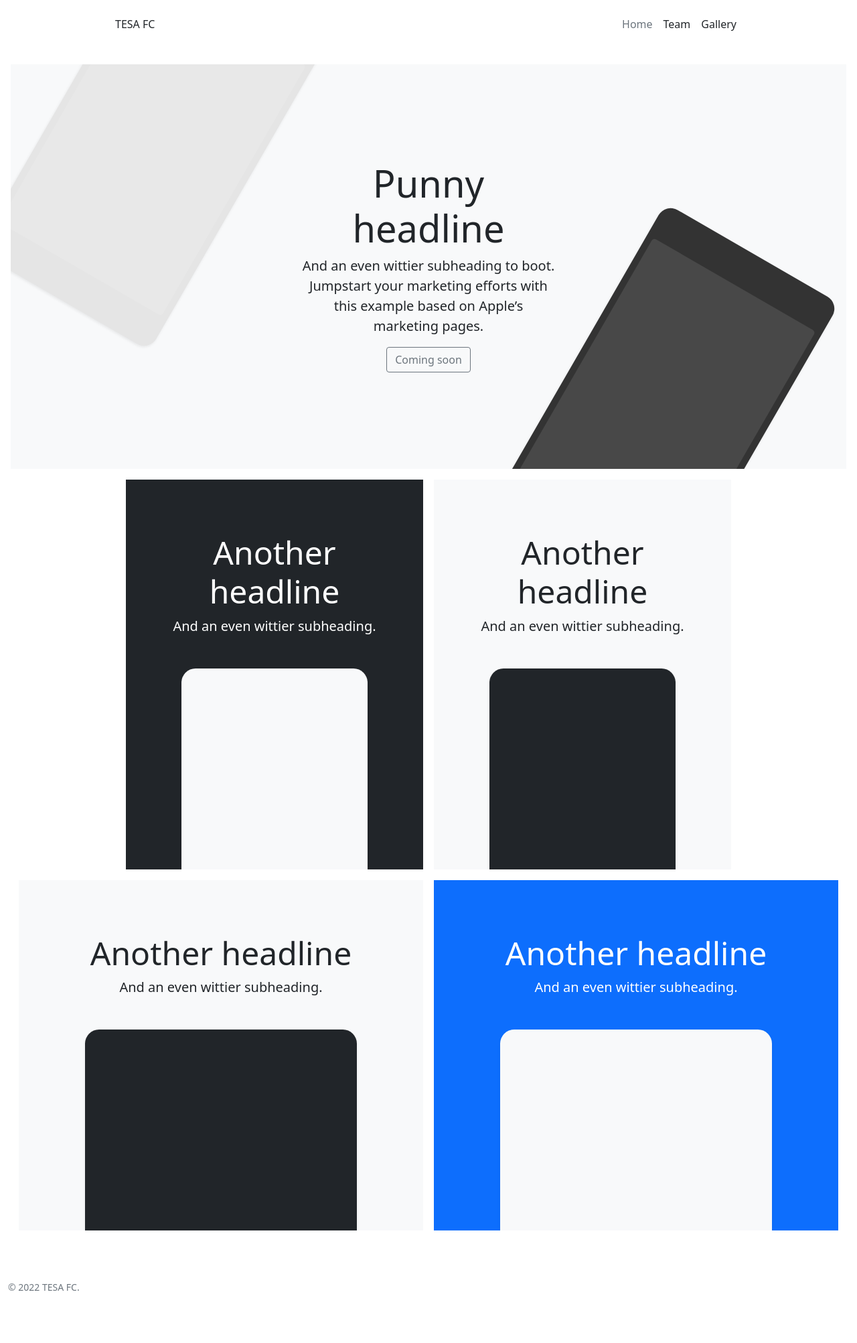
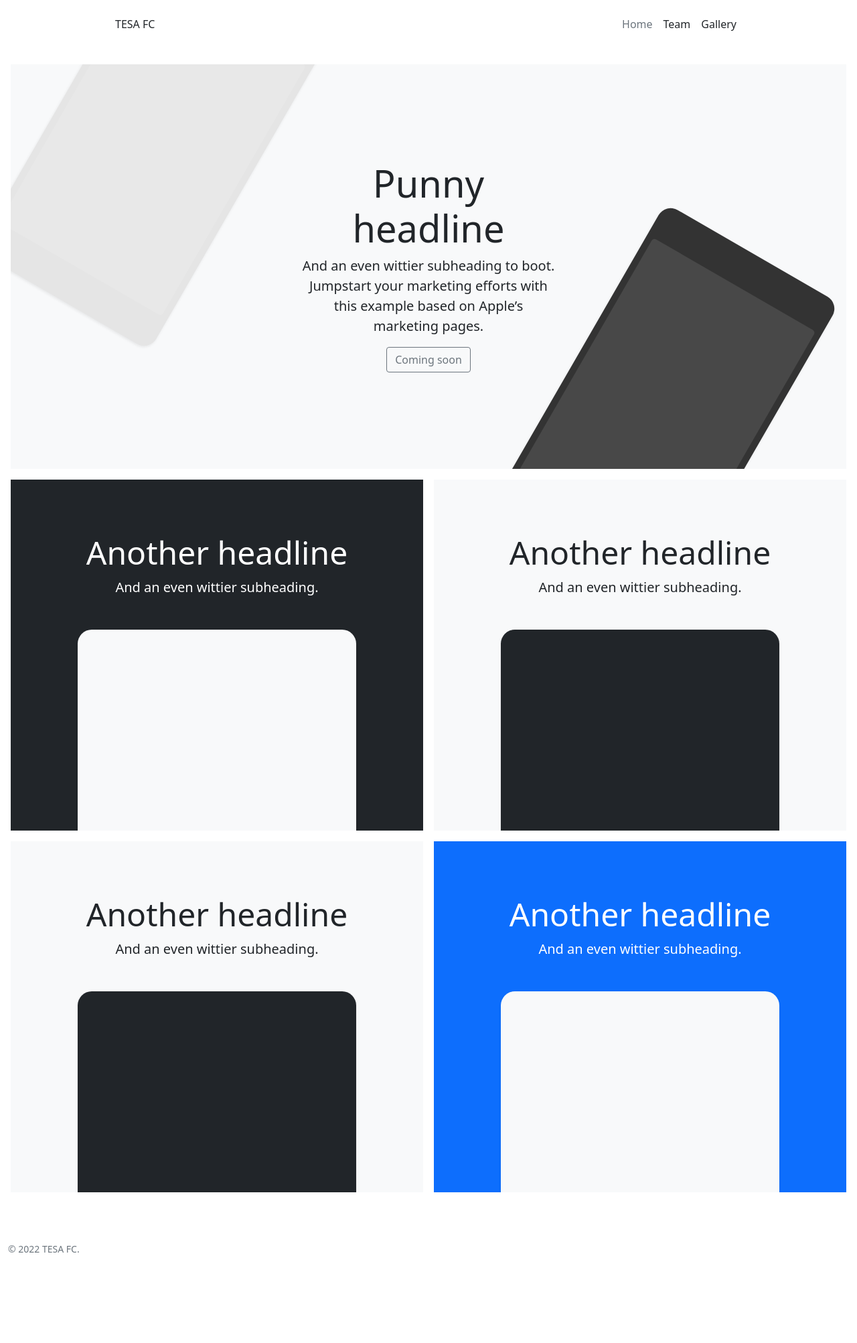
Before and after one commit to tesafc/www2, a Jekyll site: the page built from index.html, in a window 1280 px wide. Shown: the whole page at 67% size. Built offline with Jekyll 4.4.1, drawn with Linux system fonts in a browser that asks for light colours; after the commit the page ends 1948 px from its top, so only the background shows below that.

Commit message:
Update index.html

```diff
--- a/index.html
+++ b/index.html
@@ -14,7 +14,6 @@ title: Home
     <div class="product-device product-device-2 shadow-sm d-none d-md-block"></div>
   </div>
 
-  <div class="container">
   <div class="d-md-flex flex-md-equal w-100 my-md-3 ps-md-3">
     <div class="bg-dark me-md-3 pt-3 px-3 pt-md-5 px-md-5 text-center text-white overflow-hidden">
       <div class="my-3 py-3">
@@ -31,9 +30,7 @@ title: Home
       <div class="bg-dark shadow-sm mx-auto" style="width: 80%; height: 300px; border-radius: 21px 21px 0 0;"></div>
     </div>
   </div>
-  </div>
 
-  <div class="container-fluid">
   <div class="d-md-flex flex-md-equal w-100 my-md-3 ps-md-3">
     <div class="bg-light me-md-3 pt-3 px-3 pt-md-5 px-md-5 text-center overflow-hidden">
       <div class="my-3 p-3">
@@ -50,5 +47,4 @@ title: Home
       <div class="bg-light shadow-sm mx-auto" style="width: 80%; height: 300px; border-radius: 21px 21px 0 0;"></div>
     </div>
   </div>
-  </div>
 </div>
```
